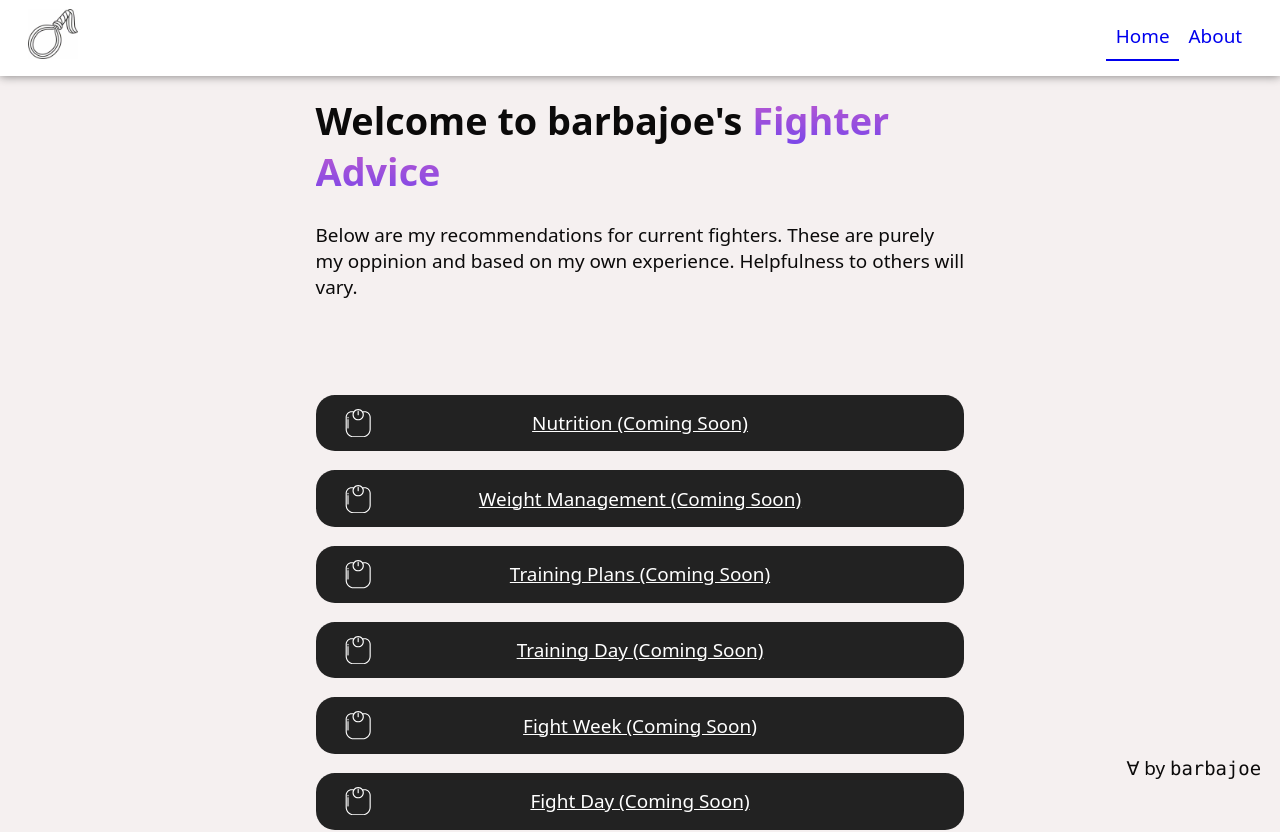
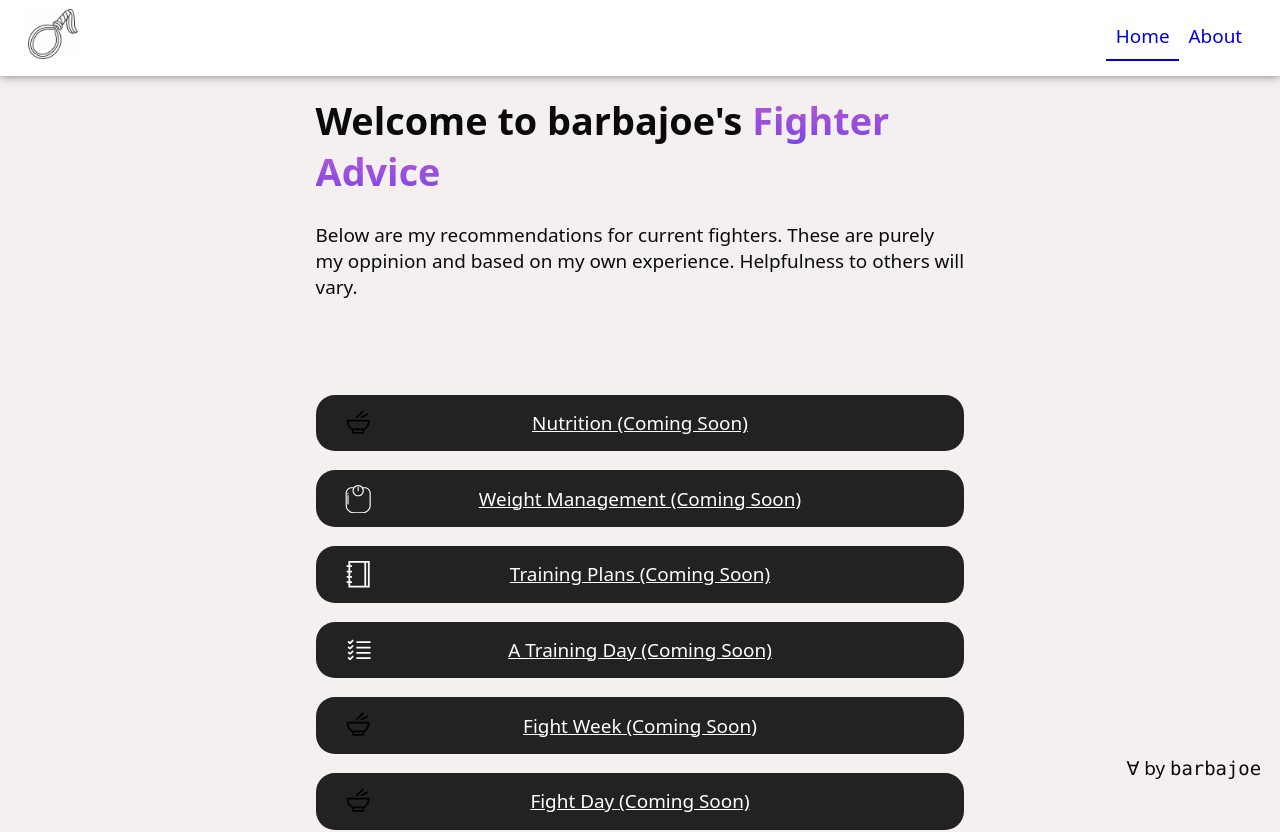
Before and after one commit to Barbacoa08/fighter-advice, a SvelteKit app: page / in a window 1280 px wide. Shown: the top 832 px of the page. Built offline with nearby package versions, Linux system fonts and the light colour scheme.

Commit message:
use Svelte components for icons

```diff
--- /dev/null
+++ b/src/lib/icons/Bowl.svelte
@@ -0,0 +1,17 @@
+<script>
+  export let width = "1.5rem";
+  export let height = "1.5rem";
+</script>
+
+<svg
+  class={$$props.class}
+  {height}
+  {width}
+  fill="currentColor"
+  viewBox="0 0 1024 1024"
+>
+  <path
+    fill="#000000"
+    d="M714.432 704a351.744 351.744 0 00148.16-256H161.408a351.744 351.744 0 00148.16 256h404.864zM288 766.592A415.68 415.68 0 0196 416a32 32 0 0132-32h768a32 32 0 0132 32 415.68 415.68 0 01-192 350.592V832a64 64 0 01-64 64H352a64 64 0 01-64-64v-65.408zM493.248 320h-90.496l254.4-254.4a32 32 0 1145.248 45.248L493.248 320zm187.328 0h-128l269.696-155.712a32 32 0 0132 55.424L680.576 320zM352 768v64h320v-64H352z"
+  />
+</svg>
--- /dev/null
+++ b/src/lib/icons/Checklist.svelte
@@ -0,0 +1,18 @@
+<script>
+  export let width = "1.5rem";
+  export let height = "1.5rem";
+</script>
+
+<svg
+  class={$$props.class}
+  {height}
+  {width}
+  fill="currentColor"
+  viewBox="0 0 16 16"
+>
+  <path
+    fill-rule="evenodd"
+    clip-rule="evenodd"
+    d="M3.75 4.48h-.71L2 3.43l.71-.7.69.68L4.81 2l.71.71-1.77 1.77zM6.99 3h8v1h-8V3zm0 3h8v1h-8V6zm8 3h-8v1h8V9zm-8 3h8v1h-8v-1zM3.04 7.48h.71l1.77-1.77-.71-.7L3.4 6.42l-.69-.69-.71.71 1.04 1.04zm.71 3.01h-.71L2 9.45l.71-.71.69.69 1.41-1.42.71.71-1.77 1.77zm-.71 3.01h.71l1.77-1.77-.71-.71-1.41 1.42-.69-.69-.71.7 1.04 1.05z"
+  />
+</svg>
--- /dev/null
+++ b/src/lib/icons/Notebook.svelte
@@ -0,0 +1,17 @@
+<script>
+  export let width = "1.5rem";
+  export let height = "1.5rem";
+</script>
+
+<svg
+  class={$$props.class}
+  {height}
+  {width}
+  fill="currentColor"
+  viewBox="0 0 32 32"
+  enable-background="new 0 0 32 32"
+>
+  <path
+    d="M5 1v5H3v2h2v4H3v2h2v4H3v2h2v4H3v2h2v5h24V1H5zM7 29v-3h2v-2H7v-4h2v-2H7v-4h2v-2H7V8h2V6H7V3h16v26H7zM27 29h-2V3h2V29z"
+  />
+</svg>
--- /dev/null
+++ b/src/lib/icons/index.ts
@@ -0,0 +1,11 @@
+import Bowl from "./Bowl.svelte";
+export { Bowl };
+
+import Checklist from "./Checklist.svelte";
+export { Checklist };
+
+import Notebook from "./Notebook.svelte";
+export { Notebook };
+
+import Scale from "./Scale.svelte";
+export { Scale };
--- a/src/lib/index.ts
+++ /dev/null
@@ -1 +0,0 @@
-export * from "./components";
--- a/src/routes/+page.server.ts
+++ /dev/null
@@ -1,32 +0,0 @@
-import type { PageServerLoad } from "./$types";
-import { dev } from "$app/environment";
-
-export interface HomepageLink {
-  href: string;
-  text: string;
-}
-
-export interface PageData {
-  links: HomepageLink[];
-}
-
-export const load: PageServerLoad = async () => {
-  const links: HomepageLink[] = [
-    { href: "/nutrition", text: "Nutrition (Coming Soon)" },
-    { href: "/weight-management", text: "Weight Management (Coming Soon)" },
-    { href: "/training-plans", text: "Training Plans (Coming Soon)" },
-    { href: "/training-day", text: "Training Day (Coming Soon)" },
-    { href: "/fight-week", text: "Fight Week (Coming Soon)" },
-    { href: "/fight-day", text: "Fight Day (Coming Soon)" },
-    { href: "/motivations", text: "Motivations (Coming Soon)" },
-    { href: "/peeps", text: "Peeps (Coming Soon)" },
-  ];
-
-  if (dev) {
-    links.push({ href: "/my-stuff", text: "My Stuff (In Dev)" });
-  }
-
-  return {
-    links,
-  } satisfies PageData;
-};
--- a/src/routes/+page.svelte
+++ b/src/routes/+page.svelte
@@ -1,12 +1,8 @@
 <script lang="ts">
-  import TextGradient from "$lib/components/TextGradient.svelte";
-  import Scale from "$lib/icons/Scale.svelte";
+  import { dev } from "$app/environment";
 
-  import type { PageData } from "./+page.server";
-
-  export let data: PageData;
-
-  $: ({ links } = data);
+  import { TextGradient } from "$lib/components";
+  import { Bowl, Checklist, Notebook, Scale } from "$lib/icons";
 </script>
 
 <svelte:head>
@@ -22,11 +18,61 @@
 </p>
 
 <ul class="homepage-links">
-  {#each links as { href, text } (href)}
+  <li>
+    <a href="/nutrition">
+      <Bowl class="svg-position" /> Nutrition (Coming Soon)
+    </a>
+  </li>
+
+  <li>
+    <a href="/weight-management">
+      <Scale class="svg-position" /> Weight Management (Coming Soon)
+    </a>
+  </li>
+
+  <li>
+    <a href="/training-plans">
+      <Notebook class="svg-position" /> Training Plans (Coming Soon)
+    </a>
+  </li>
+
+  <li>
+    <a href="/training-day">
+      <Checklist class="svg-position" /> A Training Day (Coming Soon)
+    </a>
+  </li>
+
+  <li>
+    <a href="/fight-week">
+      <Bowl class="svg-position" /> Fight Week (Coming Soon)
+    </a>
+  </li>
+
+  <li>
+    <a href="/fight-day">
+      <Bowl class="svg-position" /> Fight Day (Coming Soon)
+    </a>
+  </li>
+
+  <li>
+    <a href="/motivations">
+      <Bowl class="svg-position" /> Motivation (Coming Soon)
+    </a>
+  </li>
+
+  <li>
+    <a href="/who-to-follow">
+      <Bowl class="svg-position" /> Who to Follow (Coming Soon)
+    </a>
+  </li>
+
+  {#if dev}
     <li>
-      <a {href}><Scale class="svg-position" /> {text}</a>
+      <a href="/my-stuff">
+        <Bowl class="svg-position" /> My Stuff (In Development)
+      </a>
     </li>
-  {/each}
+  {/if}
 </ul>
 
 <style>
--- a/src/routes/Header.svelte
+++ b/src/routes/Header.svelte
@@ -1,6 +1,6 @@
 <script lang="ts">
   import { page } from "$app/stores";
-  import { Logo } from "$lib";
+  import { Logo } from "$lib/components";
 
   $: isHome = $page.url.pathname === "/";
   $: isAbout = $page.url.pathname === "/about";
```
